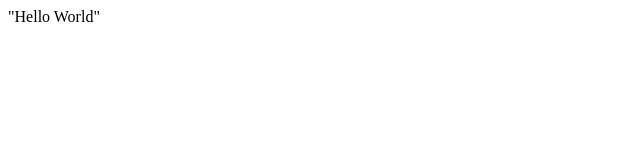
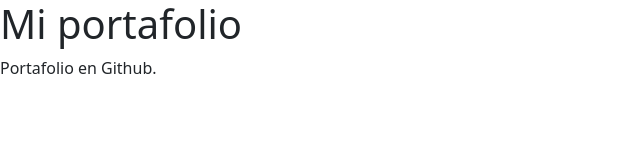
Before and after one commit to yanueltex/yanueltex.github.io, a plain HTML site: page index.html in a window 1280 px wide. Shown: the whole page, without its empty margins (0-640 px from the left). Drawn offline with nearby package versions, Linux system fonts and the light colour scheme.

Commit message:
Actualización de index.html

```diff
--- a/index.html
+++ b/index.html
@@ -1 +1,10 @@
-"Hello World"
+<!DOCTYPE html>
+<html>
+    <head>
+        <link href="https://cdn.jsdelivr.net/npm/bootstrap@5.0.2/dist/css/bootstrap.min.css" rel="stylesheet" integrity="sha384-EVSTQN3/azprG1Anm3QDgpJLIm9Nao0Yz1ztcQTwFspd3yD65VohhpuuCOmLASjC" crossorigin="anonymous">
+    </head>
+<body>
+<h1>Mi portafolio</h1>
+<p>Portafolio en Github.</p>
+</body>
+</html>
```
